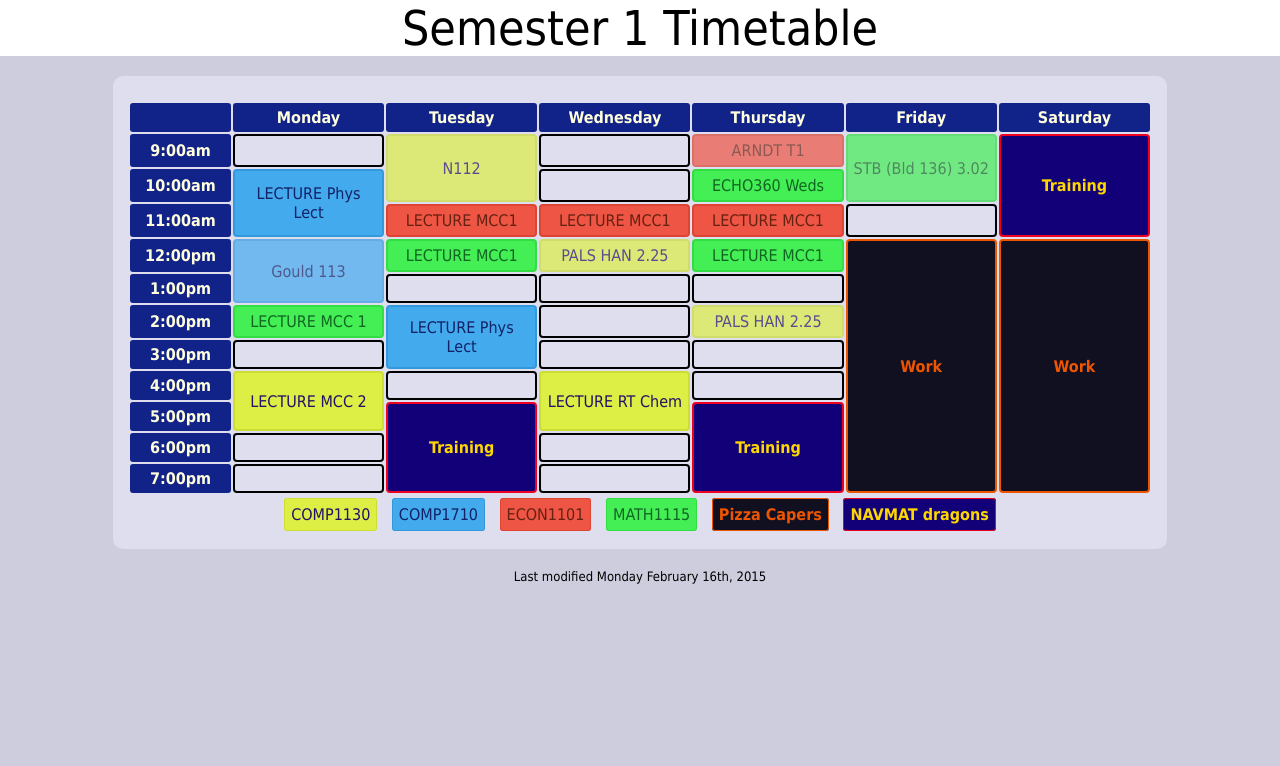
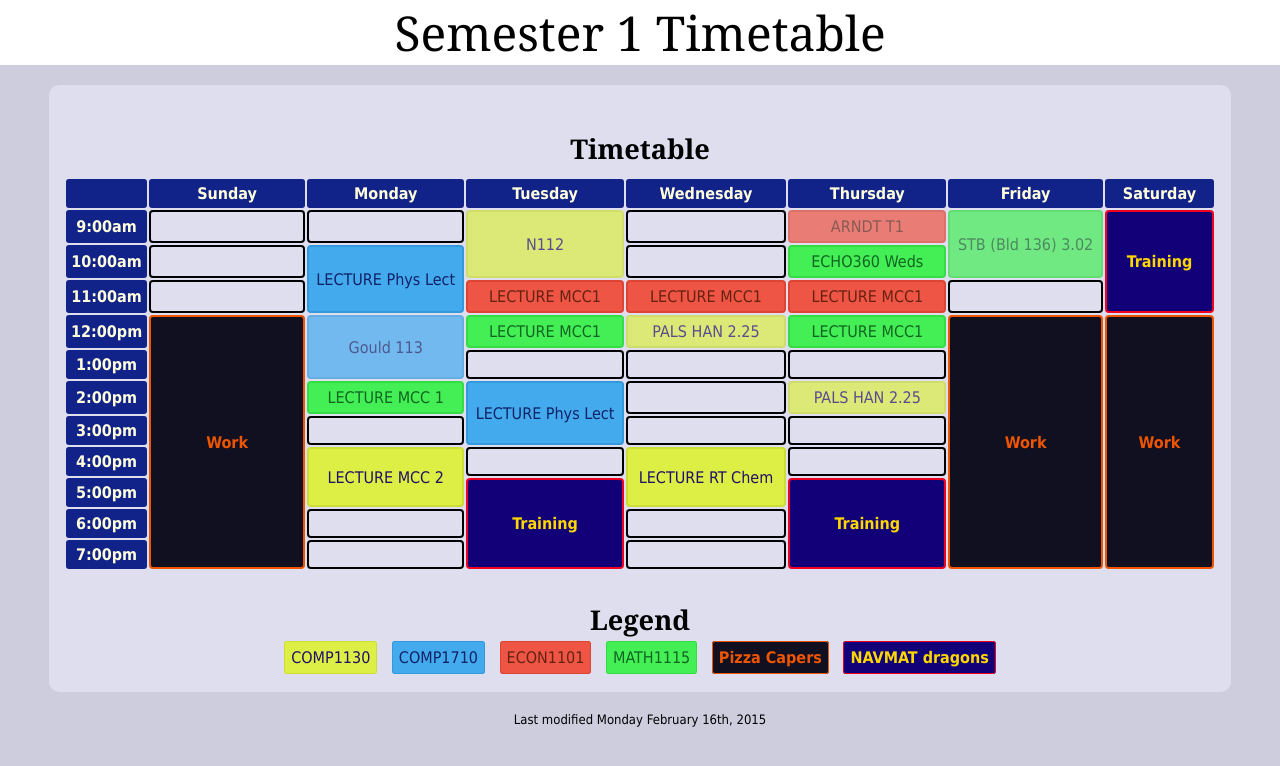
Before and after one commit to NickSifniotis/comp1710-website, a PHP site: page /timetable.html in a window 1280 px wide. Shown: the top 766 px of the page. Run offline with PHP 8.4, Linux system fonts and the light colour scheme.

Commit message:
updated styles

```diff
--- a/nick.css
+++ b/nick.css
@@ -6,6 +6,7 @@ body {
 }
 
 header {
+	font-family: Georgia, serif;
 	text-align: center;
 	font-size: 48px;
 	width: 100%;
@@ -18,7 +19,7 @@ section {
 	margin-left: auto;
 	margin-right: auto;
 
-	width: 80%;
+	max-width: 90%;
 
 	padding: 15px;
 	border-radius: 10px;
@@ -37,8 +38,11 @@ div {
 }
 
 div.section-header {
+	font-family: Georgia, serif;
 	font-size: 170%;
 	font-weight: bold;
+
+	margin-top: 30px;
 }
 
 
@@ -83,7 +87,7 @@ td {
 	border-width: 2px;
 
 	text-align: center;
-	width: 15%;
+	width: 15%
 }
 
 .comp1710 {
--- a/timetable.html
+++ b/timetable.html
@@ -16,10 +16,14 @@
 		<section>
 
 			<!-- Timetable div -->
+			<div class="section-header">
+				Timetable
+			</div>
 			<div>
 				<table>
 					<tr>
 						<th>&nbsp;</th>
+						<th>Sunday</th>
 						<th>Monday</th>
 						<th>Tuesday</th>
 						<th>Wednesday</th>
@@ -31,6 +35,7 @@
 					<tr>
 						<th>9:00am</th>
 						<td></td>
+						<td></td>
 						<td class="comp1130 tutorial" rowspan=2>N112</td>
 						<td></td>
 						<td class="econ1101 tutorial">ARNDT T1</td>
@@ -39,12 +44,14 @@
 					</tr>
 					<tr>
 						<th>10:00am</th>
+						<td></td>
 						<td class="comp1710" rowspan=2>LECTURE Phys Lect</td>
 						<td></td>
 						<td class="math1115">ECHO360 Weds</td>
 					</tr>
 					<tr>
 						<th>11:00am</th>
+						<td></td>
 						<td class="econ1101">LECTURE MCC1</td>
 						<td class="econ1101">LECTURE MCC1</td>
 						<td class="econ1101">LECTURE MCC1</td>
@@ -52,6 +59,7 @@
 					</tr>
 					<tr>
 						<th>12:00pm</th>
+						<td class="work" rowspan=8>Work</td>
 						<td class="comp1710 tutorial" rowspan=2>Gould 113</td>
 						<td class="math1115">LECTURE MCC1</td>
 						<td class="comp1130 tutorial">PALS HAN 2.25</td>
@@ -104,6 +112,9 @@
 			</div>
 
 			<!-- Legend -->
+			<div class="section-header">
+				Legend
+			</div>
 			<div>
 				<span class="comp1130 button-like">COMP1130</span>
 				<span class="comp1710 button-like">COMP1710</span>
```
